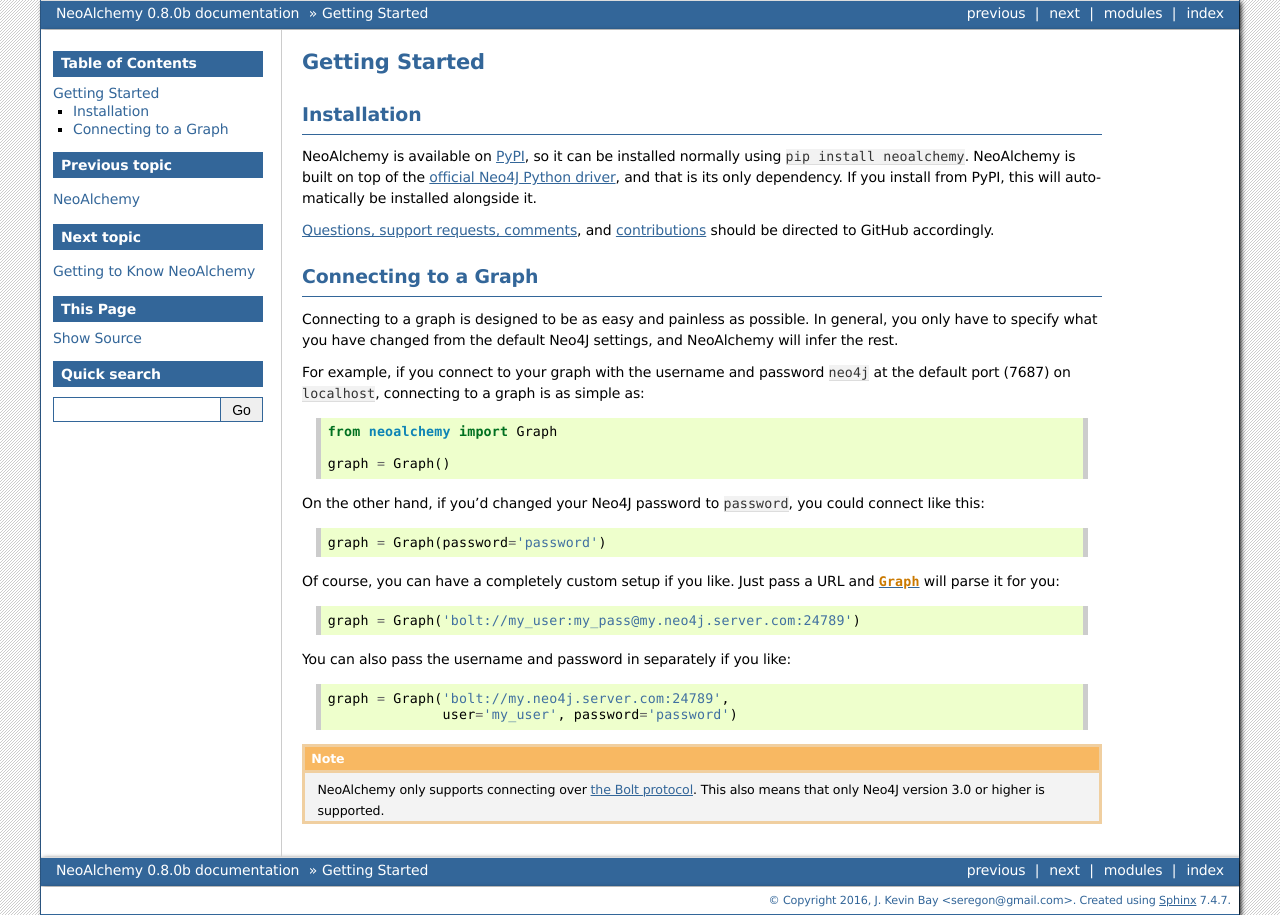
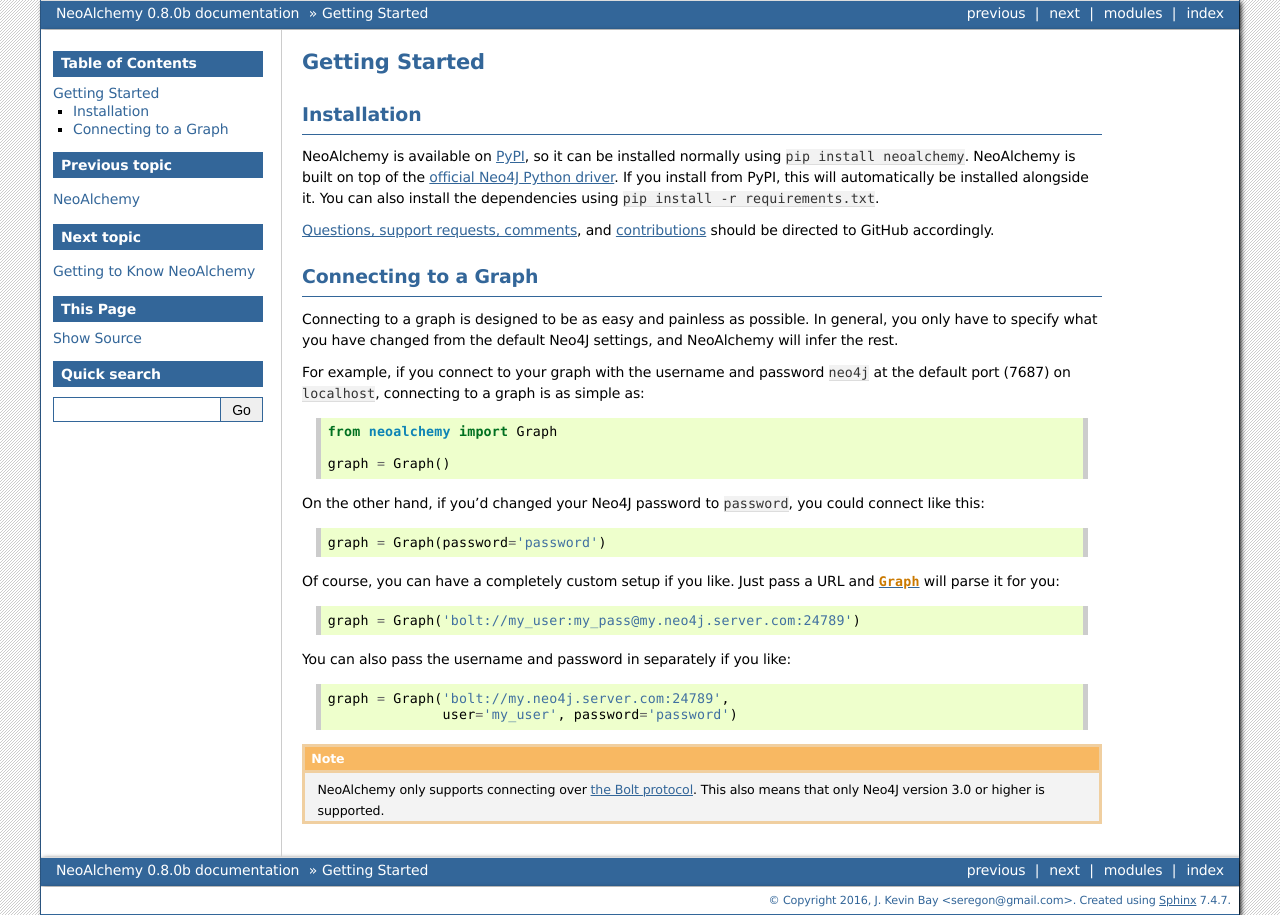
Before and after one commit to TwoBitAlchemist/NeoAlchemy, a Sphinx documentation site: the page built from source/intro.rst, in a window 1280 px wide. Built offline with Sphinx 7.4.7, drawn with Linux system fonts in a browser that asks for light colours.

Commit message:
Added dateutil to dependencies

```diff
--- a/dev_requirements.txt
+++ b/dev_requirements.txt
@@ -12,6 +12,7 @@ py==1.4.31
 Pygments==2.1.3
 pytest==2.9.2
 pytest-cov==2.3.0
+python-dateutil==2.5.3
 pytz==2016.6
 requests==2.10.0
 six==1.10.0
--- a/requirements.txt
+++ b/requirements.txt
@@ -1,2 +1,3 @@
+python-dateutil==2.5.3
 neo4j-driver==1.0.2
 six==1.10.0
--- a/source/intro.rst
+++ b/source/intro.rst
@@ -10,8 +10,9 @@ Installation
 
 NeoAlchemy is available on `PyPI`_, so it can be installed normally using ``pip
 install neoalchemy``. NeoAlchemy is built on top of the `official Neo4J Python
-driver`_, and that is its only dependency. If you install from PyPI, this will
-automatically be installed alongside it.
+driver`_. If you install from PyPI, this will automatically be installed
+alongside it. You can also install the dependencies using ``pip install -r
+requirements.txt``.
 
 `Questions, support requests, comments`_, and `contributions`_ should be
 directed to GitHub accordingly.
```
Also changed, not shown: README.md (+3 -2 lines), 1 other file.
